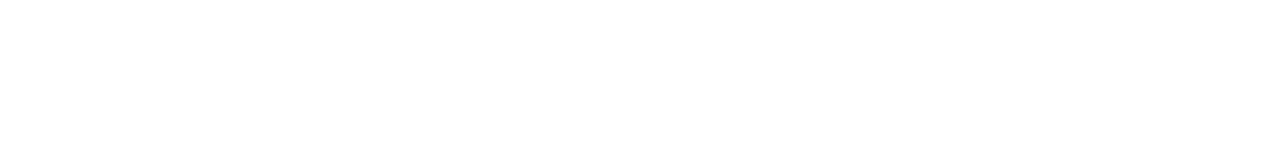
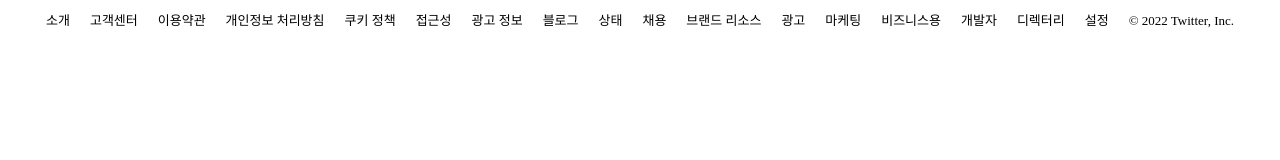
Before and after one commit to pienkk/Twit_mini, a React app: page / in a window 1280 px wide. Before the commit this address had no page. Built offline with nearby package versions, Linux system fonts and the light colour scheme.

Commit message:
회의 후 es,pret 적용

```diff
--- a/package.json
+++ b/package.json
@@ -38,5 +38,10 @@
       "last 1 firefox version",
       "last 1 safari version"
     ]
+  },
+  "devDependencies": {
+    "eslint-config-prettier": "^8.5.0",
+    "eslint-plugin-prettier": "^4.2.1",
+    "prettier": "^2.7.1"
   }
 }
--- a/src/components/Footer.js
+++ b/src/components/Footer.js
@@ -13,9 +13,24 @@ function Footer() {
   return (
     <div>
       <ul className="FooterList">
-        {FooterList[0].footer.map((item) => {
-          return <li>{item}</li>;
-        })}
+        <li>소개</li>
+        <li>고객센터</li>
+        <li>이용약관</li>
+        <li>개인정보 처리방침</li>
+        <li>쿠키 정책</li>
+        <li>접근성</li>
+        <li>광고 정보</li>
+        <li>블로그</li>
+        <li>상태</li>
+        <li>채용</li>
+        <li>브랜드 리소스</li>
+        <li>광고</li>
+        <li>마케팅</li>
+        <li>비즈니스용</li>
+        <li>개발자</li>
+        <li>디렉터리</li>
+        <li>설정</li>
+        <li>© 2022 Twitter, Inc.</li>
       </ul>
     </div>
   );
--- a/src/components/Footer.scss
+++ b/src/components/Footer.scss
@@ -4,7 +4,7 @@
   justify-content: center;
   align-items: center;
   width: 100%;
-  height: 60px;
+  height: 40px;
 
   li {
     margin: 10px;
--- a/src/pages/kimdaeho/LoginTest/LoginModal.js
+++ b/src/pages/kimdaeho/LoginTest/LoginModal.js
@@ -48,8 +48,8 @@ function LoginModal() {
       });
 
     // try {
-    //   if (userInfo.email === userId && userInfo.password === userPw) {
-    //     console.log("로그인 정보가 일치합니다");
+    //   if (userInfo.email === userIdo && userInf.password === userPw) {
+    //     console.log("그인 정보가 일치합니다");
     //   } else {
     //     console.log("로그인 정보가 다릅니다");
     //   }
```
Also changed, not shown: src/pages/kimdaeho/LoginTest/LoginDaeho.js (+4 -4 lines), public/data/login.json (line endings or trailing spaces), 3 other files.
